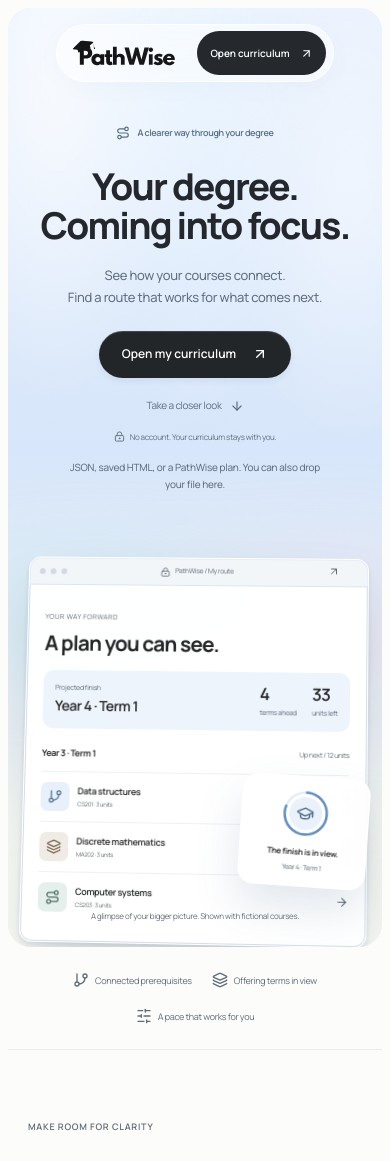
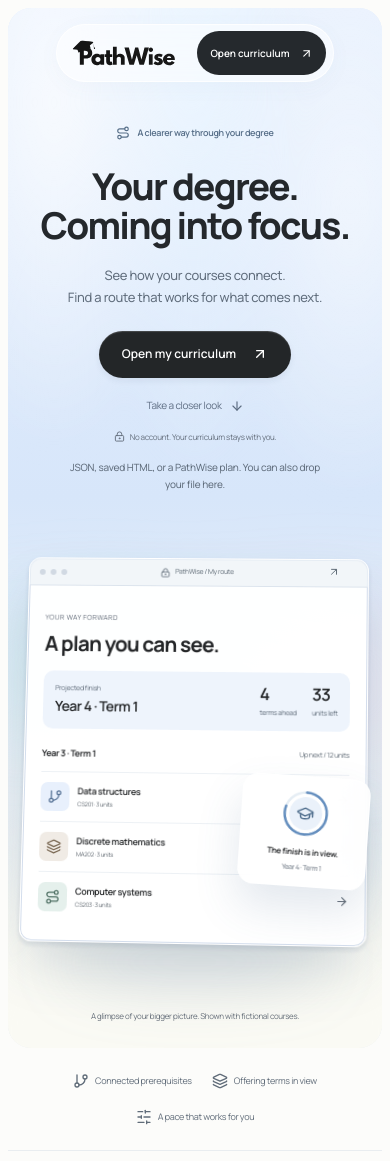
Before and after one commit to DwytMCL/PathWise, a Next.js app: page / in a window 390 px wide. Shown: the top 1161 px of the page. Built offline with nearby package versions, Linux system fonts and the light colour scheme.

Commit message:
Prevent landing preview from overlapping its caption

```diff
--- a/components/Landing.module.css
+++ b/components/Landing.module.css
@@ -22,9 +22,9 @@
 .heroActions { display: flex; justify-content: center; align-items: center; gap: 23px; margin-top: 25px; }
 .heroActions > a { display: flex; align-items: center; gap: 8px; min-height: 44px; font-size: 12px; color: #5c6c81; }
 .privacyLine { display: inline-flex; align-items: center; gap: 5px; font-size: 10px; color: #636d7b; margin-top: 14px; }
-.productStage { width: min(1030px,100%); height: 410px; position: relative; margin: 20px auto 0; perspective: 1700px; }
+.productStage { width: min(1030px,100%); min-height: 410px; padding: 8px 0 32px; position: relative; margin: 20px auto 0; perspective: 1700px; }
 .stageReflection { position: absolute; left: 12%; right: 12%; bottom: -15px; height: 48px; background: #7f96b534; border-radius: 50%; filter: blur(30px); }
-.productWindow { position: absolute; top: 8px; left: 12%; right: 10%; background: #fffffff7; border: 1px solid #fff; border-radius: 16px; overflow: hidden; transform: rotateX(7deg) rotateY(-7deg) rotateZ(1.5deg); box-shadow: 0 28px 55px -10px #35557838,0 3px 5px #314b7020,inset 0 0 0 1px #d3ddec; }
+.productWindow { position: relative; width: 78%; margin-left: 12%; background: #fffffff7; border: 1px solid #fff; border-radius: 16px; overflow: hidden; transform: rotateX(7deg) rotateY(-7deg) rotateZ(1.5deg); box-shadow: 0 28px 55px -10px #35557838,0 3px 5px #314b7020,inset 0 0 0 1px #d3ddec; }
 .windowChrome { height: 36px; background: #eef3f7bd; border-bottom: 1px solid #dce4ed; display: flex; align-items: center; justify-content: space-between; padding: 0 16px; font-size: 8px; color: #606c77; }
 .windowChrome > span:nth-child(2) { display: flex; align-items: center; gap: 5px; }
 .windowDots { display: flex; gap: 5px; }
@@ -145,8 +145,8 @@
   .heroActions > a { font-size: 10px; min-height: 30px; }
   .pill { min-height: 47px; font-size: 12px !important; }
   .privacyLine { font-size: 8px; margin-top: 10px; }
-  .productStage { height: 350px; margin-top: 28px; }
-  .productWindow { top: 34px; left: 0; right: 0; transform: rotateX(6deg) rotateY(-3deg) rotateZ(1deg); border-radius: 12px; }
+  .productStage { min-height: 350px; padding: 34px 0 28px; margin-top: 28px; }
+  .productWindow { width: 100%; margin-left: 0; transform: rotateX(6deg) rotateY(-3deg) rotateZ(1deg); border-radius: 12px; }
   .windowChrome { height: 28px; padding-inline: 10px; font-size: 7px; }
   .windowContent { grid-template-columns: 1fr; }
   .windowRail { display: none; }
```
